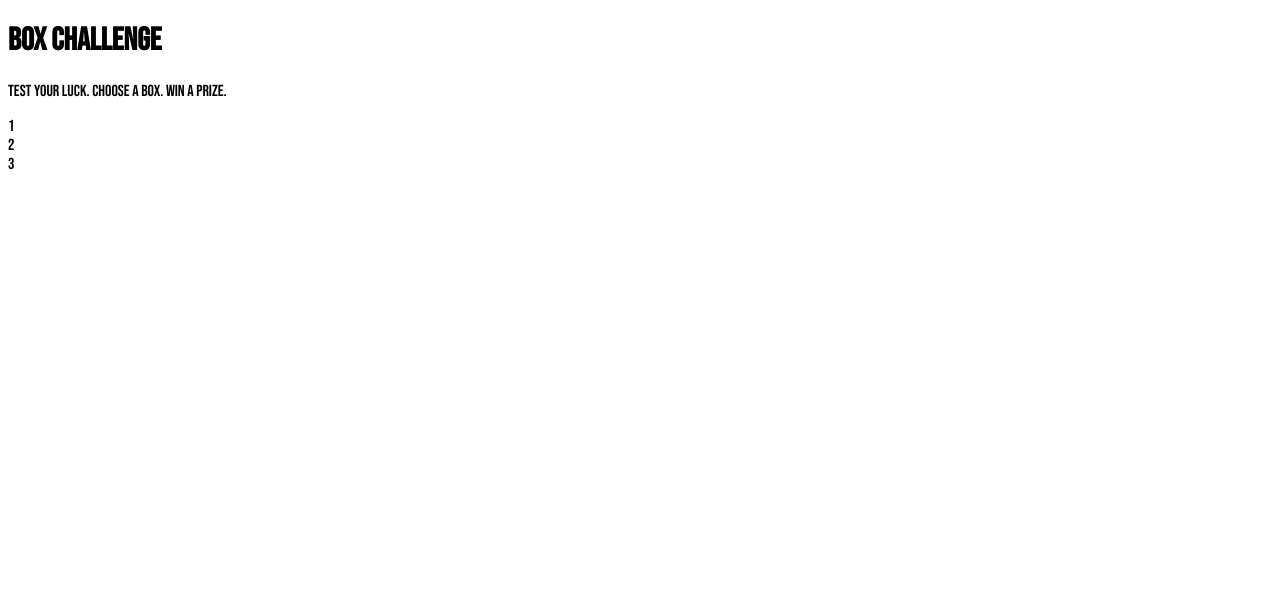
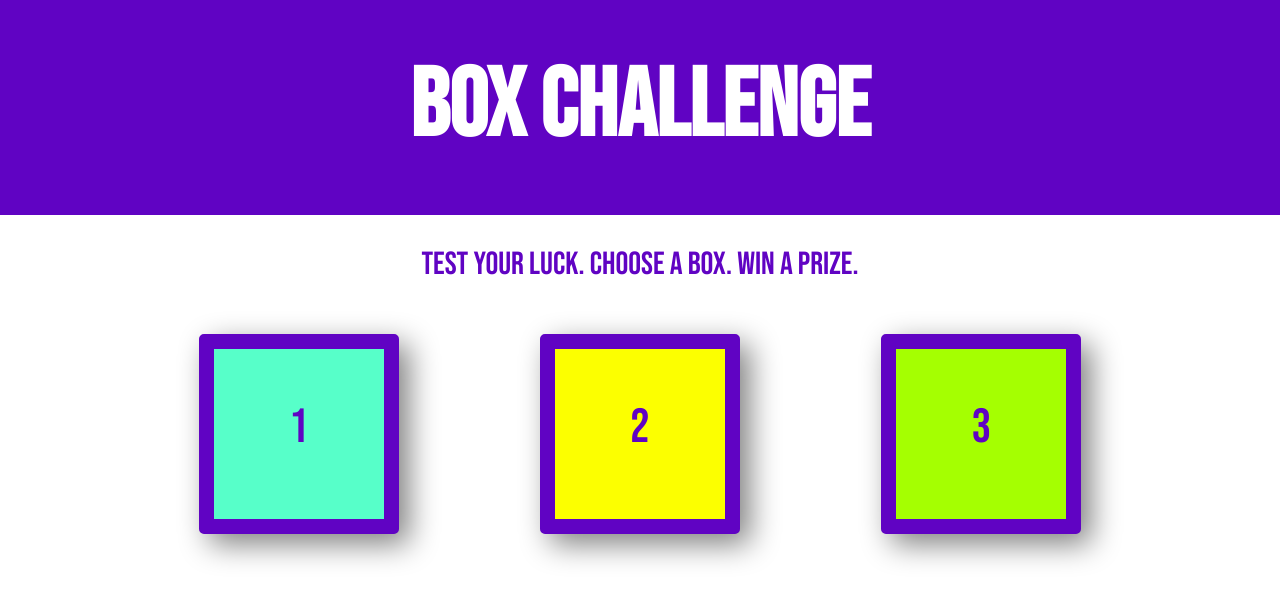
Before and after one commit to stephaniemarzan/m5-hw8-marzan-stephanie-, a plain HTML site: page index.html in a window 1280 px wide. Drawn offline with Linux system fonts and the light colour scheme.

Commit message:
styled page

```diff
--- a/styles.css
+++ b/styles.css
@@ -1,11 +1,76 @@
-:root {
-  --primary-color: #6003C3;
-  --white: #FFFFFF;
-  --box-color-1: #FCFF00;
-  --box-color-2: #57FFC9;
-  --box-color-3: #A5FF01;
-}
 
 body {
   font-family: 'Bebas Neue', Impact, sans-serif;
 }
+
+*{
+  margin: 0;
+  padding: 0;
+}
+
+header{
+  background-color: #6003C3;
+}
+
+h1{
+  font-size: 6em;
+  color: white;
+  padding: 50px 0;
+  text-align: center;
+}
+
+p{
+  font-size: 2em;
+  color: #6003C3;
+  text-align: center;
+  padding: 30px 0;
+}
+
+main{
+  max-width: 80%;
+  margin: 0 auto;
+}
+
+.boxes{
+  display: flex;
+  flex-direction: column;
+  justify-content: center;
+}
+
+#box-1,
+#box-2,
+#box-3{
+  border: #6003C3 15px solid;
+  border-radius: 5px;
+  height: 200px;
+  width: 200px;
+  margin: 20px;
+  text-align: center;
+  color: #6003C3;
+  font-size: 3em;
+  box-shadow: 10px 10px 30px gray;
+  box-sizing: border-box;
+  margin-left: auto;
+  margin-right: auto;
+  padding: 50px 0;
+}
+
+#box-1{
+  background-color: #57FFC9;
+}
+
+#box-2{
+  background-color: #FCFF00;
+}
+
+#box-3{
+  background-color: #A5FF01;
+}
+
+@media only screen and (min-width: 768px) {
+
+  .boxes{
+    flex-direction: row;
+    justify-content: center;
+  }
+  }
```
